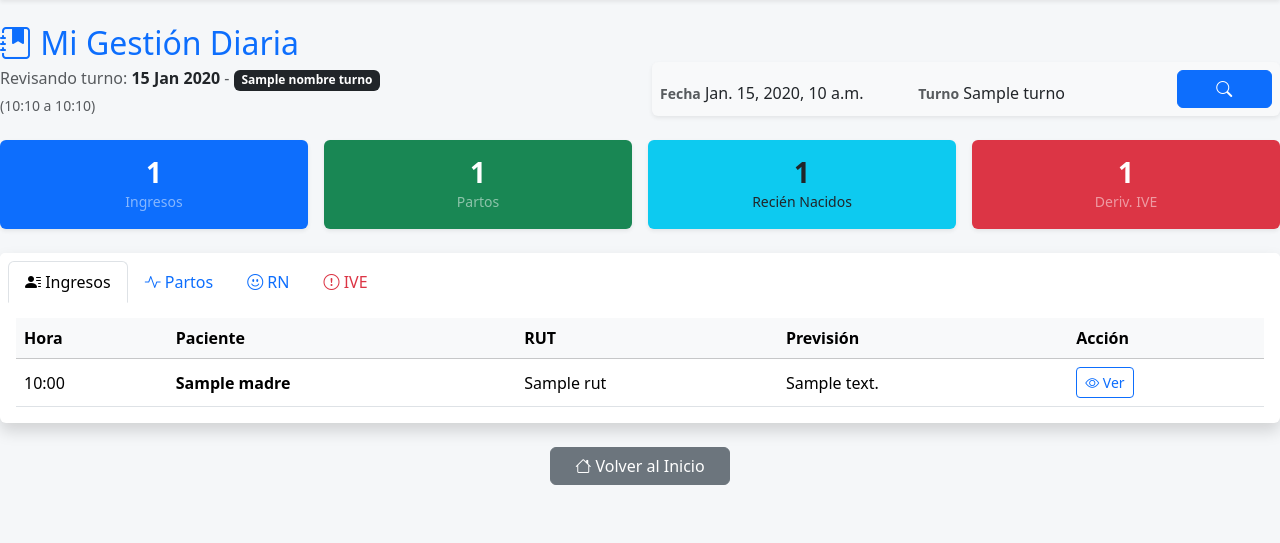
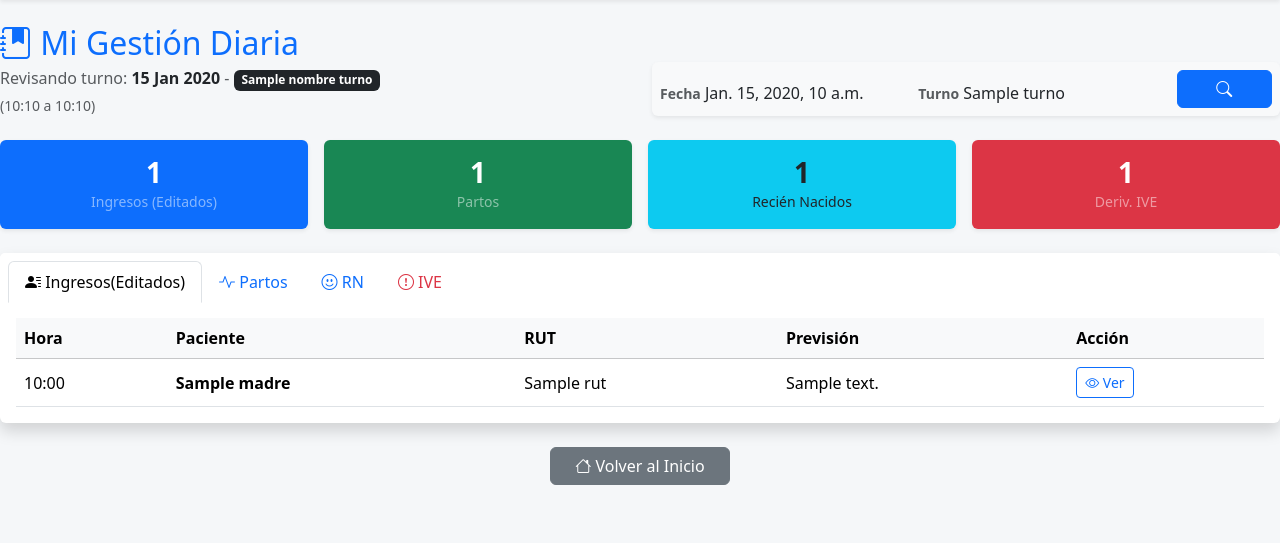
Before and after one commit to rodolfo-code1/hospital, a Django app: template partos/templates/partos/mi_turno.html in a window 1280 px wide. Shown: the part 73-616 px from the top of the page. Run offline with Django 5.2, Linux system fonts and the light colour scheme; the template is opened without the code that fills it: most values are stand-ins (such as "Sample title", 1, 10 or a date in 2020).

Commit message:
Update label for ingresos to ingresos (editados)

```diff
--- a/partos/templates/partos/mi_turno.html
+++ b/partos/templates/partos/mi_turno.html
@@ -46,7 +46,7 @@
         <div class="card bg-primary text-white h-100 border-0 shadow-sm">
             <div class="card-body text-center p-3">
                 <h3 class="mb-0 fw-bold">{{ stats.total_madres }}</h3>
-                <small class="text-white-50">Ingresos</small>
+                <small class="text-white-50">Ingresos (Editados)</small>
             </div>
         </div>
     </div>
@@ -81,7 +81,7 @@
         <ul class="nav nav-tabs card-header-tabs" id="myTab" role="tablist">
             <li class="nav-item">
                 <button class="nav-link active" data-bs-toggle="tab" data-bs-target="#madres" type="button">
-                    <i class="bi bi-person-lines-fill"></i> Ingresos
+                    <i class="bi bi-person-lines-fill"></i> Ingresos(Editados)
                 </button>
             </li>
             <li class="nav-item">
```
